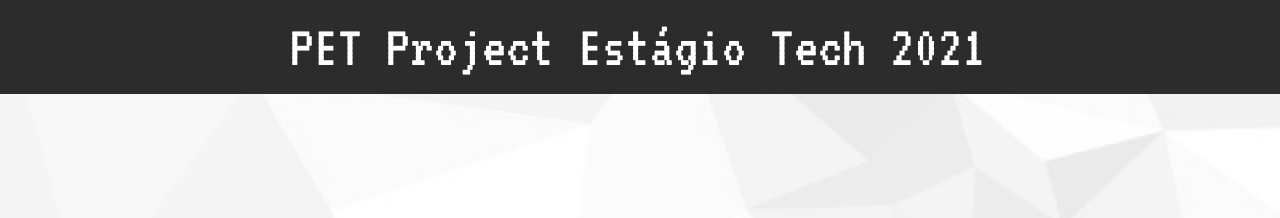
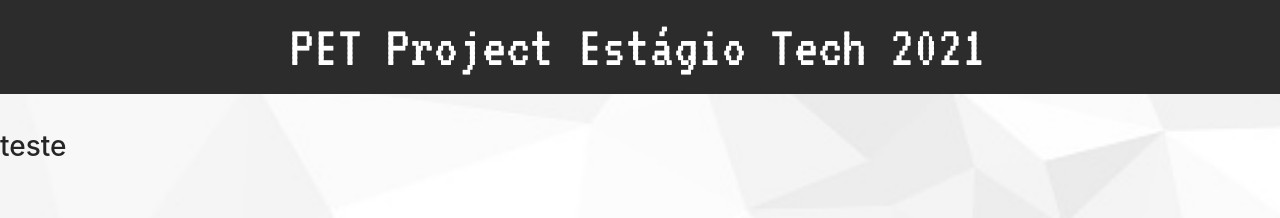
Before and after one commit to analuiza97/pet-project-ugc, a Next.js app: page /Home in a window 1280 px wide. Shown: the top 218 px of the page. Built offline with nearby package versions, Linux system fonts and the light colour scheme.

Commit message:
fix: export default

```diff
--- a/src/pages/Home/index.jsx
+++ b/src/pages/Home/index.jsx
@@ -7,6 +7,7 @@ function Home() {
   return (
     <PageBackground>
       <Template>
+        <h1>teste</h1>
         <Container />
       </Template>
     </PageBackground>
--- a/src/pages/Home/style.js
+++ b/src/pages/Home/style.js
@@ -21,3 +21,4 @@ const PageBackground = styled.div`
 `;
 
 export { PageBackground };
+export default PageBackground;
```
